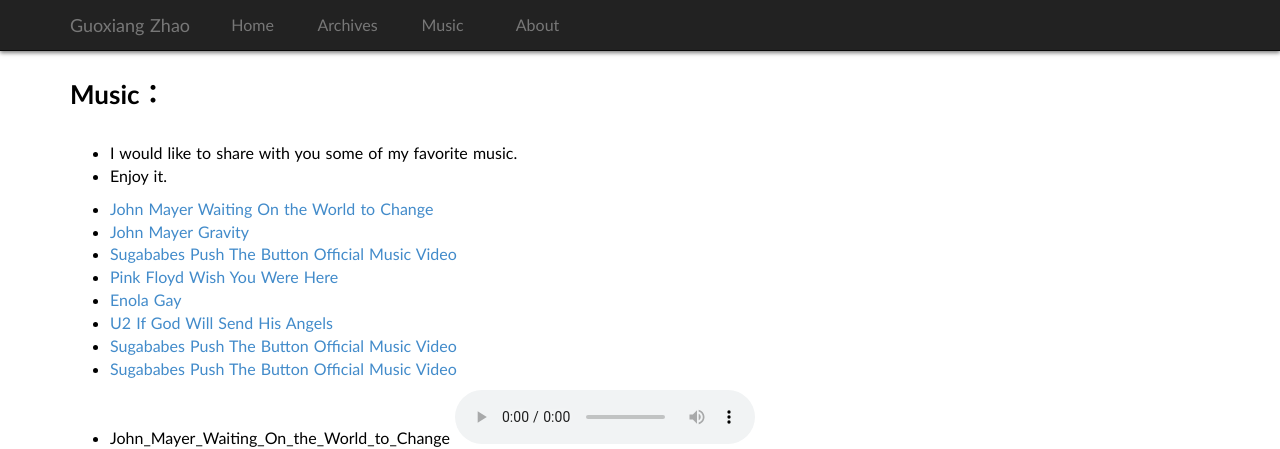
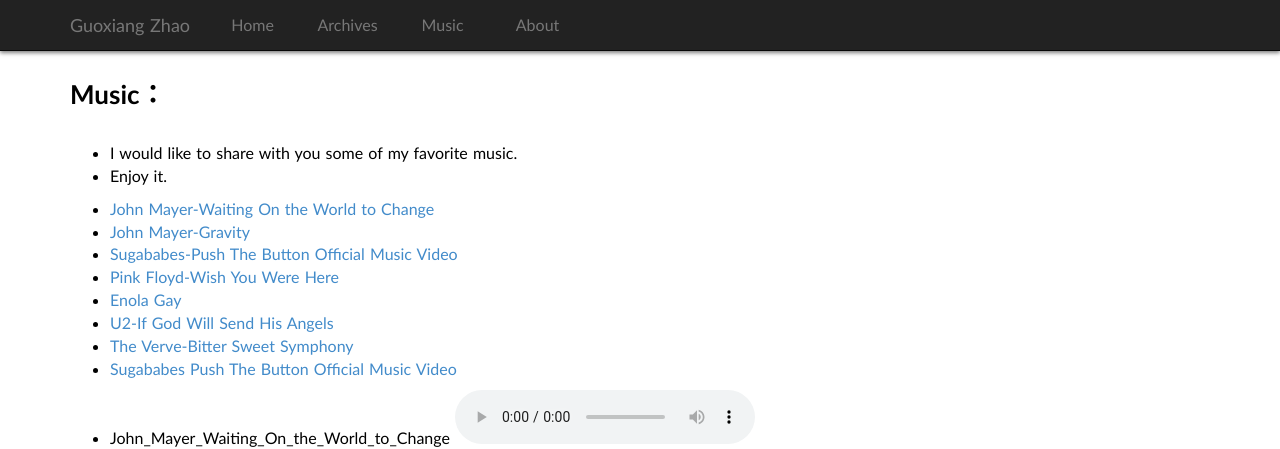
Before and after one commit to guoxiangzhao/guoxiangzhao.github.io, a Jekyll site: the page built from music.md, in a window 1280 px wide. Shown: the top 449 px of the page. Built offline with Jekyll 4.4.1, drawn with Linux system fonts in a browser that asks for light colours; some web fonts are replaced; comment, search, counter and statistics services are not loaded.

Commit message:
Update music.md

```diff
--- a/music.md
+++ b/music.md
@@ -10,25 +10,25 @@
 
 <ul>
   <li>
-    <a href="my_music/John_Mayer_Waiting_On_the_World_to_Change.mp3">John Mayer Waiting On the World to Change</a>
+    <a href="my_music/John_Mayer_Waiting_On_the_World_to_Change.mp3">John Mayer-Waiting On the World to Change</a>
   </li>
   <li>
-    <a href="my_music/John_Mayer_Gravity.mp3">John Mayer Gravity</a>
+    <a href="my_music/John_Mayer_Gravity.mp3">John Mayer-Gravity</a>
   </li>
   <li>
-    <a href="my_music/Sugababes  Push The Button Official Music Video.mp3">Sugababes  Push The Button Official Music Video</a>
+    <a href="my_music/Sugababes  Push The Button Official Music Video.mp3">Sugababes-Push The Button Official Music Video</a>
   </li>
   <li>
-    <a href="my_music/Pink Floyd Wish You Were Here.mp3">Pink Floyd Wish You Were Here</a>
+    <a href="my_music/Pink Floyd Wish You Were Here.mp3">Pink Floyd-Wish You Were Here</a>
   </li>
   <li>
     <a href="my_music/Enola Gay.mp3">Enola Gay</a>
   </li>
     <li>
-    <a href="my_music/U2 If God Will Send His Angels Official Music Video.mp3">U2 If God Will Send His Angels</a>
+    <a href="my_music/U2 If God Will Send His Angels Official Music Video.mp3">U2-If God Will Send His Angels</a>
   </li>
     <li>
-    <a href="my_music/Sugababes  Push The Button Official Music Video.mp3">Sugababes  Push The Button Official Music Video</a>
+    <a href="my_music/The Verve  Bitter Sweet Symphony.mp3">The Verve-Bitter Sweet Symphony</a>
   </li>
     <li>
     <a href="my_music/Sugababes  Push The Button Official Music Video.mp3">Sugababes  Push The Button Official Music Video</a>
```
